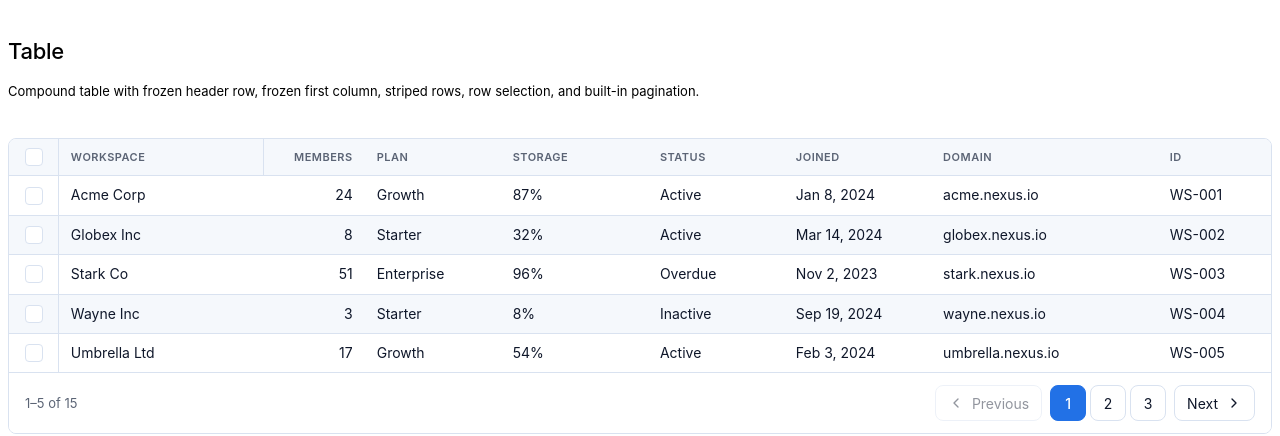
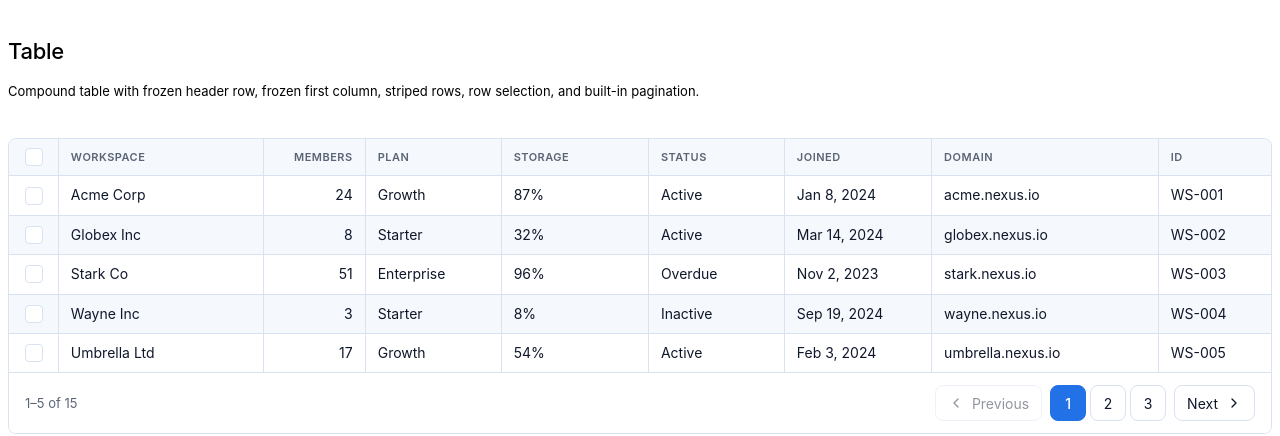
Before and after one commit to Siddhartha-Pandit/RachanaUI-1, a React (Vite) app: page / in a window 1280 px wide. Shown: the part 3540-3976 px from the top of the page. Built offline with nearby package versions, Linux system fonts and the light colour scheme.

Commit message:
feat: add base CSS styles for Table component with sticky columns and scroll support

```diff
--- a/src/components/ui/Table/Table.css
+++ b/src/components/ui/Table/Table.css
@@ -55,6 +55,16 @@
   background: var(--neutral-50);
 }
 
+/* Vertical dividers between header cells */
+.table-head+.table-head {
+  border-left: 1px solid var(--neutral-200);
+}
+
+/* No extra border after checkbox — handled by ::after pseudo */
+.table-head-check+.table-head {
+  border-left: none;
+}
+
 /* ── Checkbox column ── */
 .table-head-check,
 .table-cell-check {
@@ -94,7 +104,7 @@
   cursor: pointer;
 }
 
-/* Checkbox column divider */
+/* Checkbox column right divider */
 .table-head-check::after,
 .table-cell-check::after {
   content: "";
@@ -158,7 +168,7 @@ thead .table-first-column::after {
   background: var(--neutral-50);
 }
 
-/* Hover — no transition on sticky cells to prevent delay */
+/* Hover */
 .table-row-hover:hover {
   background: var(--brand-50);
 }
@@ -192,6 +202,16 @@ thead .table-first-column::after {
   overflow: hidden;
   text-overflow: ellipsis;
   vertical-align: middle;
+}
+
+/* Vertical dividers between body cells */
+.table-cell+.table-cell {
+  border-left: 1px solid var(--neutral-200);
+}
+
+/* No extra border after checkbox — handled by ::after pseudo */
+.table-cell-check+.table-cell {
+  border-left: none;
 }
 
 .table-row:last-child .table-cell {
```
